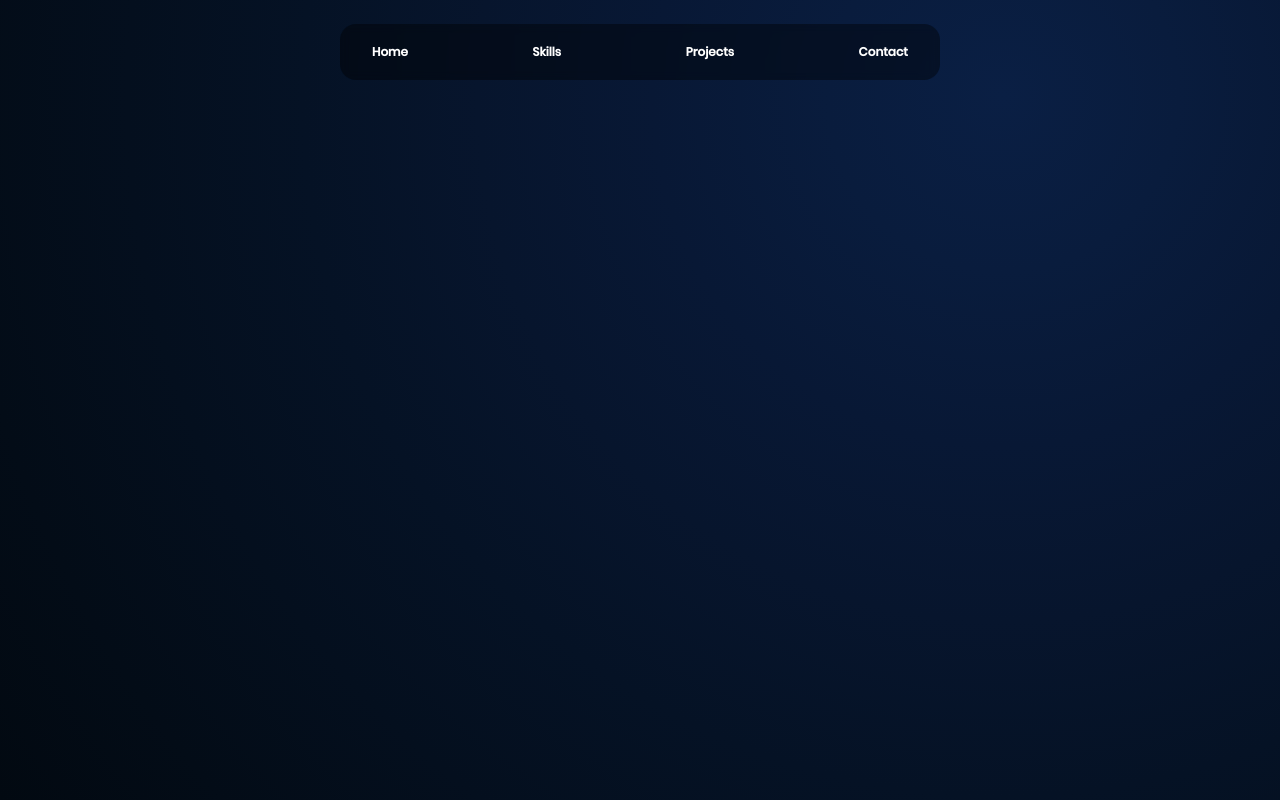
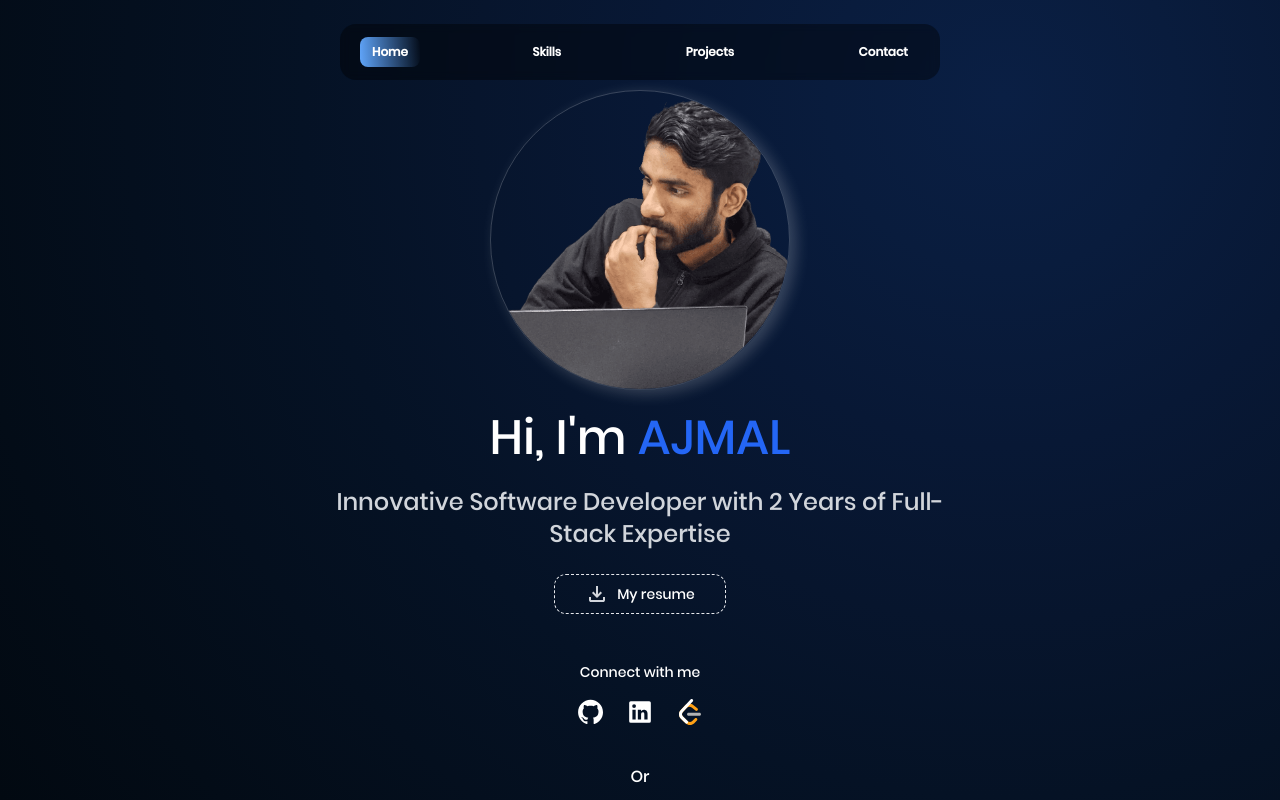
Before and after one commit to ajmal-m/portfolio-website, a React (Create React App) app: page / in a window 1280 px wide. Built offline with nearby package versions, Linux system fonts and the light colour scheme.

Commit message:
Component update

```diff
--- a/src/App.js
+++ b/src/App.js
@@ -1,5 +1,4 @@
 import './App.css';
-import Navbar from './components/Navbar';
 import Home from './components/Home';
 import Skills from './components/Skills';
 import Projects from './components/Projects';
@@ -8,22 +7,14 @@ import { Routes, Route} from 'react-router-dom';
 
 function App() {
   return (
-    <div
-      className="
-        bg-[grey] dark:bg-[red] h-screen overflow-y-auto
-        bg-blue-shadow flex justify-center
-        custom-scrollbar
-      "
-    >
-      <div class="max-w-[700px]">
-        <Navbar></Navbar>
+    <div>
         <Routes>
+          <Route path="/"  element={ <Home/>} />
           <Route path="/home"  element={ <Home/>} />
           <Route path="/skills"  element={ <Skills/>} />
           <Route path="/projects"  element={ <Projects/>} />
           <Route path="/contact"  element={<Contact/>} />
         </Routes>
-      </div>
     </div>
   );
 }
--- a/src/components/Home.js
+++ b/src/components/Home.js
@@ -1,5 +1,6 @@
 import {  useState} from "react";
 import AnimatedText from "./AnimatedText";
+import Navbar from "./Navbar";
 
 const Home = ()  => {
 
@@ -36,6 +37,16 @@ const Home = ()  => {
     ]);
 
     return (
+        <div
+            className="
+                bg-[grey] dark:bg-[red] h-screen overflow-y-auto
+                bg-blue-shadow flex justify-center
+                custom-scrollbar
+            "
+        >
+
+            <div className="max-w-[700px]">
+                <Navbar/>
                 <section className="mt-[90px] px-[16px] pb-[15px]">
                     <div className="flex flex-col gap-[24px] items-center justify-center">
 
@@ -166,6 +177,9 @@ const Home = ()  => {
 
                     </div>
                 </section>
+            </div>
+
+        </div>
     )
 }
 
--- a/src/components/Navbar.js
+++ b/src/components/Navbar.js
@@ -7,7 +7,7 @@ const Navbar = () => {
     let navItems = [
         {
             name:"Home",
-            id:'/home'
+            id:'/'
         },
         {
             name:"Skills",
--- a/src/components/Skills.js
+++ b/src/components/Skills.js
@@ -1,7 +1,19 @@
 
 import AnimatedText from "./AnimatedText";
+import Navbar from "./Navbar";
 const Skills = ()  => {
     return (
+
+        <div
+            className="
+                bg-[grey] dark:bg-[red] h-screen overflow-y-auto
+                bg-blue-shadow flex justify-center
+                custom-scrollbar
+            "
+        >
+
+            <div className="max-w-[700px]">
+                <Navbar/>
                 <section className="mt-[90px] px-[16px] pb-[15px]">
                     <AnimatedText>
                         <h1 className="text-4xl pb-1 py-1 font-bold mt-5  text-white font-popinsMedium text-center">Skills</h1>
@@ -277,6 +289,8 @@ const Skills = ()  => {
                     </div>
                     {/* Skill container */}
                 </section>
+            </div>
+        </div>
     )
 }
 
```
Lines whose indentation alone changed are shown as unchanged.
